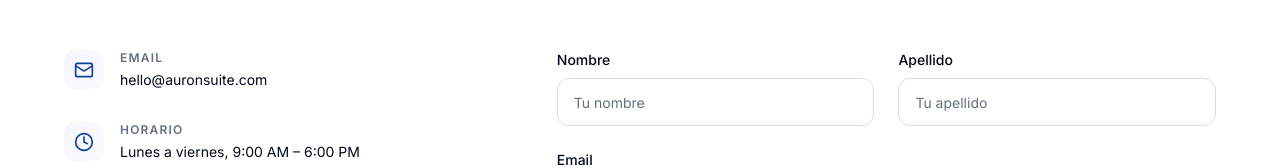
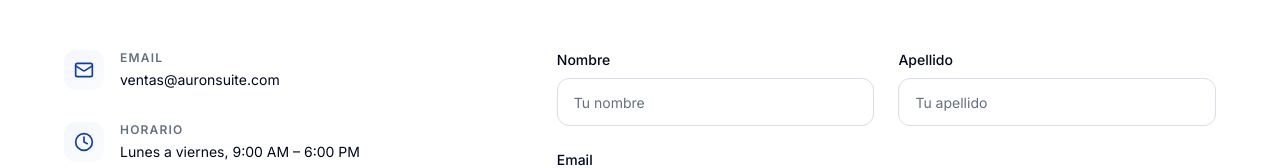
Before and after one commit to alexandevs2309/auron-software, a React (Vite) app: page /contact in a window 1280 px wide. Shown: the part 473-641 px from the top of the page. Built offline with nearby package versions, Linux system fonts and the light colour scheme.

Commit message:
fix: usa buzones reales de auronsuite.com (ventas@, legal@)
hello@ no existe como buzón (solo llegaría por catch-all). El sitio ahora
usa los buzones activos definidos: ventas@ (contacto/JSON-LD/formulario) y
legal@ (privacidad, términos y seguridad).

```diff
--- a/index.html
+++ b/index.html
@@ -55,7 +55,7 @@
       "description": "Plataforma de software para negocios de servicio que agrupa productos verticales: Beauty Edition (salones/spas), Restaurant OS (restaurantes), Health (clínicas), Hospitality (hoteles). Núcleo compartido con facturación DGII e-CF nativa.",
       "url": "https://auronsuite.com",
       "logo": "https://auronsuite.com/favicon.svg",
-      "email": "hello@auronsuite.com",
+      "email": "ventas@auronsuite.com",
       "address": {
         "@type": "PostalAddress",
         "addressCountry": "DO"
@@ -63,7 +63,7 @@
       "contactPoint": {
         "@type": "ContactPoint",
         "contactType": "sales",
-        "email": "hello@auronsuite.com",
+        "email": "ventas@auronsuite.com",
         "availableLanguage": "es"
       },
       "softwareApplicationCategory": "BusinessApplication",
--- a/public/404.html
+++ b/public/404.html
@@ -55,7 +55,7 @@
       "description": "Software vertical para negocios de servicio en República Dominicana: belleza y bienestar, restaurantes, salud y hotelería.",
       "url": "https://auronsuite.com",
       "logo": "https://auronsuite.com/favicon.svg",
-      "email": "hello@auronsuite.com",
+      "email": "ventas@auronsuite.com",
       "address": {
         "@type": "PostalAddress",
         "addressCountry": "DO"
@@ -63,7 +63,7 @@
       "contactPoint": {
         "@type": "ContactPoint",
         "contactType": "sales",
-        "email": "hello@auronsuite.com",
+        "email": "ventas@auronsuite.com",
         "availableLanguage": "es"
       },
       "sameAs": []
--- a/src/pages/Contact.tsx
+++ b/src/pages/Contact.tsx
@@ -6,7 +6,7 @@ import { Button } from '../components/button'
 import { Seo } from '../components/seo'
 
 const info = [
-  { icon: Mail, label: 'Email', value: 'hello@auronsuite.com' },
+  { icon: Mail, label: 'Email', value: 'ventas@auronsuite.com' },
   { icon: Clock, label: 'Horario', value: 'Lunes a viernes, 9:00 AM – 6:00 PM' },
 ]
 
@@ -177,14 +177,14 @@ export function ContactPage() {
                     className="rounded-xl border border-[var(--auron-warm-300)] bg-[var(--auron-warm-100)] px-4 py-3 text-sm text-[var(--auron-text)]"
                   >
                     Hubo un error al enviar tu mensaje. Intenta de nuevo o escríbenos directo a{' '}
-                    <span className="font-medium">hello@auronsuite.com</span>.
+                    <span className="font-medium">ventas@auronsuite.com</span>.
                   </div>
                 )}
                 <Button variant="primary" size="lg" className="w-full sm:w-auto" type="submit" disabled={status === 'sending'}>
                   {status === 'sending' ? 'Enviando…' : 'Enviar mensaje'}
                 </Button>
                 <p className="text-xs text-[var(--auron-text-tertiary)]">
-                  Al enviar, tu mensaje llega directo a hello@auronsuite.com. Respondemos en menos de 24 horas.
+                  Al enviar, tu mensaje llega directo a ventas@auronsuite.com. Respondemos en menos de 24 horas.
                 </p>
               </form>
             </motion.div>
--- a/src/pages/Legal.tsx
+++ b/src/pages/Legal.tsx
@@ -83,11 +83,11 @@ export function PrivacyPage() {
         },
         {
           title: 'Tus derechos',
-          body: 'Puedes solicitar acceso, corrección o eliminación de tus datos personales en cualquier momento escribiendo a privacy@auronsuite.com. Responderemos en un plazo máximo de 30 días.',
+          body: 'Puedes solicitar acceso, corrección o eliminación de tus datos personales en cualquier momento escribiendo a legal@auronsuite.com. Responderemos en un plazo máximo de 30 días.',
         },
         {
           title: 'Contacto',
-          body: 'Para cualquier consulta sobre esta política, escríbenos a privacy@auronsuite.com o a través del formulario de contacto.',
+          body: 'Para cualquier consulta sobre esta política, escríbenos a legal@auronsuite.com o a través del formulario de contacto.',
         },
       ]}
     />
@@ -175,11 +175,11 @@ export function SecurityPage() {
         },
         {
           title: 'Reporte de vulnerabilidades',
-          body: 'Si descubres una vulnerabilidad en nuestros productos, te agradecemos reportarla de forma responsable a security@auronsuite.com. Investigamos y resolvemos con prioridad.',
+          body: 'Si descubres una vulnerabilidad en nuestros productos, te agradecemos reportarla de forma responsable a legal@auronsuite.com. Investigamos y resolvemos con prioridad.',
         },
         {
           title: 'Contacto',
-          body: 'Para asuntos de seguridad, escríbenos a security@auronsuite.com.',
+          body: 'Para asuntos de seguridad, escríbenos a legal@auronsuite.com.',
         },
       ]}
     />
```
Also changed, not shown: public/.well-known/security.txt.
